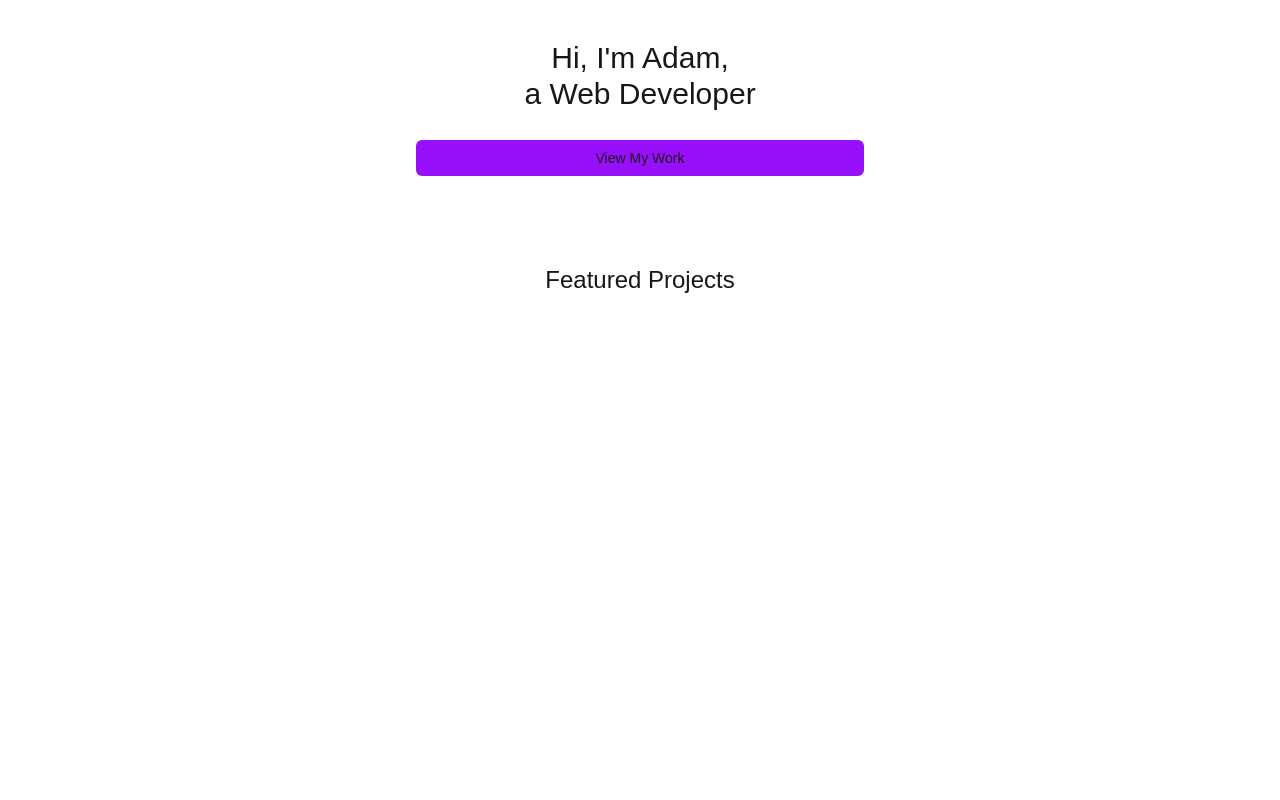
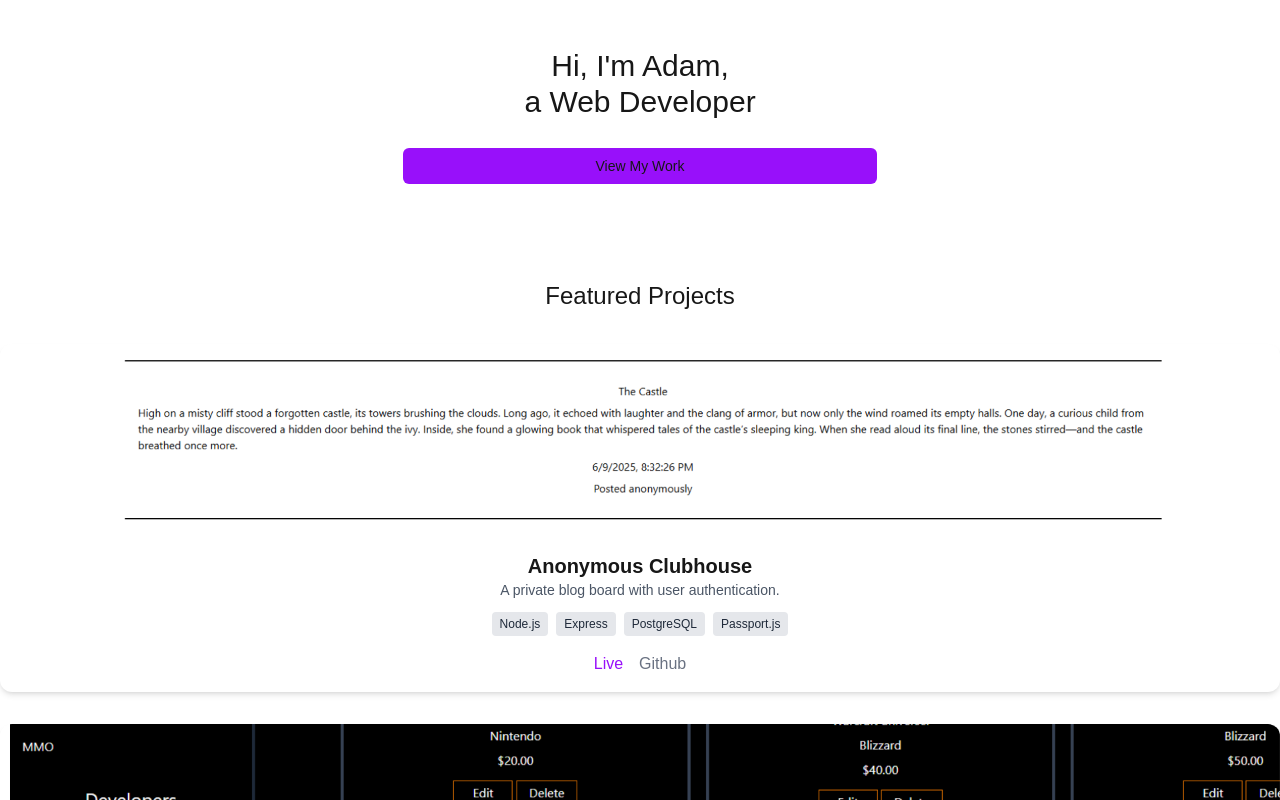
Before and after one commit to Apurcell88/portfolio, a Next.js app: page / in a window 1280 px wide. Shown: the top 800 px of the page. Built offline with nearby package versions, Linux system fonts and the light colour scheme.

Commit message:
Added data to ProjectCards, styling.

```diff
--- a/components/ProjectCard.js
+++ b/components/ProjectCard.js
@@ -3,24 +3,45 @@ import Image from "next/image";
 
 const ProjectCard = ({ title, description, image, tags, link, github }) => {
   return (
-    <div>
-      <Image src={image} alt="Project cover" />
-      <div>
-        <h3>{title}</h3>
-        <p>{description}</p>
-        <div>
-          {tags.map((tag, i) => {
-            <span key={i}>{tag}</span>;
-          })}
+    <div className="my-8 rounded-xl shadow-md overflow-hidden bg-white dark:bg-zinc-900">
+      <img
+        src={image}
+        alt="Project cover"
+        width={180}
+        height={180}
+        className="w-full h-48 object-cover"
+      />
+      <div className="p-4">
+        <h3 className="text-xl font-semibold">{title}</h3>
+        <p className="text-sm text-gray-600 dark:text-gray-300">
+          {description}
+        </p>
+        <div className="flex flex-wrap mt-3 gap-2 justify-center">
+          {tags.map((tag, i) => (
+            <span
+              key={i}
+              className="text-xs bg-gray-200 dark:bg-gray-700 text-gray-800 dark:text-gray-100 px-2 py-1 rounded"
+            >
+              {tag}
+            </span>
+          ))}
         </div>
-        <div>
+        <div className="mt-4 flex gap-4 justify-center">
           {link && (
-            <a href={link} target="_blank">
+            <a
+              href={link}
+              target="_blank"
+              className="text-purple-600 hover:underline"
+            >
               Live
             </a>
           )}{" "}
           {github && (
-            <a href={github} target="_blank">
+            <a
+              href={github}
+              target="_blank"
+              className="text-gray-500 hover:underline"
+            >
               Github
             </a>
           )}
--- a/src/app/page.js
+++ b/src/app/page.js
@@ -1,16 +1,26 @@
+import ProjectCard from "../../components/ProjectCard";
+import { projects } from "../../data/projects";
+
 export default function Home() {
   return (
-    <main className="text-center">
-      <div className="flex flex-col mt-10 gap-7 items-center">
+    <main className="text-center max-h-full">
+      <div className="flex flex-col mt-12 gap-7 items-center">
         <h1 className="text-3xl">
           Hi, I&apos;m Adam, <br /> a Web Developer
         </h1>
-        <button className="bg-purple-600 w-[35%] h-9 text-sm rounded-md">
+        <button className="bg-purple-600 w-[37%] h-9 text-sm rounded-md">
           <a href="/projects">View My Work</a>
         </button>
       </div>
-      <div className="mt-22">
+      <div className="mt-24">
         <h2 className="text-2xl">Featured Projects</h2>
+        {projects.map((project, i) => (
+          <ProjectCard key={i} {...project} />
+        ))}
+      </div>
+      <div>
+        <div></div>
+        <div></div>
       </div>
     </main>
   );
```
Also changed, not shown: public/images/projects/anonymous.png (added), public/images/projects/game-inventory.png (added).
